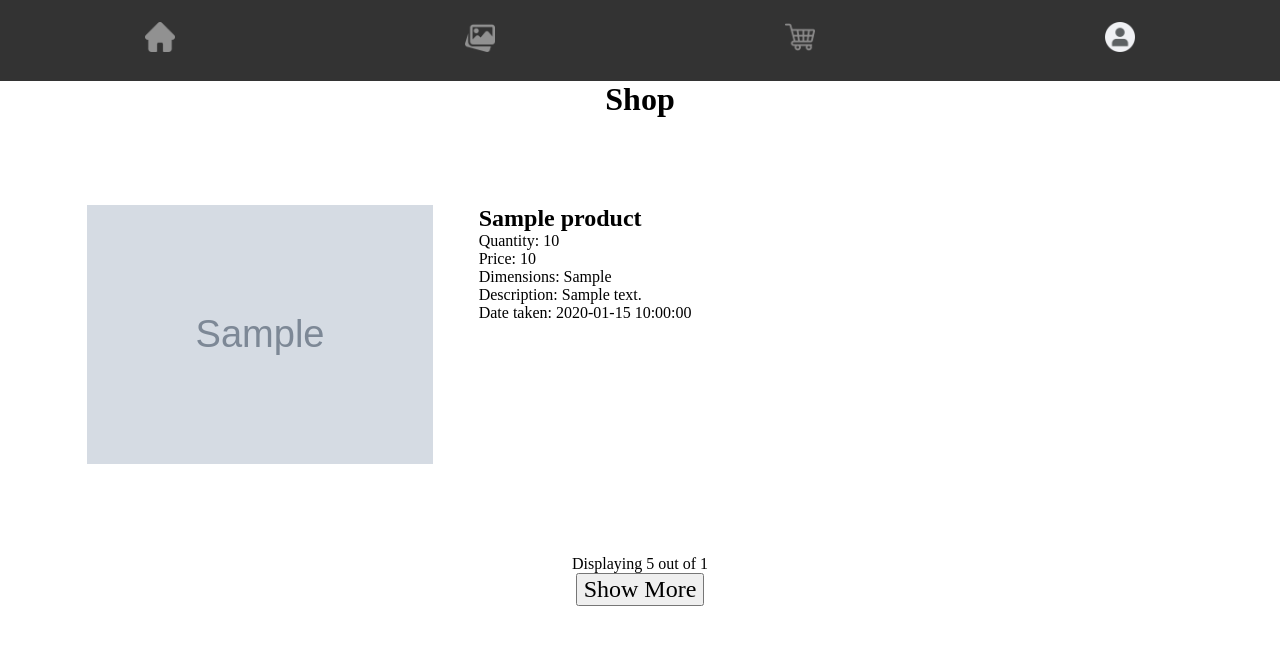
After one commit to BrianQuangNguyen/gallery-inprint-page, a PHP site: page /store.php in a window 1280 px wide. The commit adds this page. Shown: the top 645 px of the page. Run offline with PHP 8.4, Linux system fonts and the light colour scheme; tables that the repository leaves empty or names only in its code hold one stand-in row (values such as "Sample post"); grey boxes marked "Sample" are stand-in pictures.

Commit message:
uploaded my part (store page)

```diff
--- a/account.html
+++ b/account.html
@@ -16,7 +16,7 @@ Account Login Page
         <div id="nav">
             <ul>
                 <li><a href="index.html"><img src="images/home.png" title="Home" alt="Home"></a></li>
-                <li><a href="store.html"><img src="images/shop.png" title="Shop" alt="Shop"></a></li>
+                <li><a href="store.php"><img src="images/shop.png" title="Shop" alt="Shop"></a></li>
                 <li><a href="cart.html"><img src="images/shopping-cart.png" title="Shopping Cart" alt="Shopping Cart"></a></li>
                 <li><a href="account.html"><img src="images/profile-picture.png" title="Account" alt="Account"></a></li>
             </ul>
--- a/cart.html
+++ b/cart.html
@@ -16,7 +16,7 @@ Shopping Cart
         <div id="nav">
             <ul>
                 <li><a href="index.html"><img src="images/home.png" title="Home" alt="Home"></a></li>
-                <li><a href="store.html"><img src="images/shop.png" title="Shop" alt="Shop"></a></li>
+                <li><a href="store.php"><img src="images/shop.png" title="Shop" alt="Shop"></a></li>
                 <li><a href="cart.html"><img src="images/shopping-cart.png" title="Shopping Cart" alt="Shopping Cart"></a></li>
                 <li><a href="account.html"><img src="images/profile-picture.png" title="Account" alt="Account"></a></li>
             </ul>
--- a/css/style.css
+++ b/css/style.css
@@ -51,25 +51,35 @@
     margin: auto;
 }
 
+/* Store page */
+
 .product {
     display: flex;
-    align-items: flex-start;
-
+    margin: 5%;
 }
 
 .pic {
-    width: 20%;
-    flex: 1;
+    width: 100%;
 }
 
-.productText {
-    flex: 3;
+.leftTile {
+    width: 30%;
+    margin: 2%;
 }
 
-.productText * {
+.rightTile {
+    margin: 2%;
+}
+
+input[type="submit"]{
+    font-size: 24px;
+}
+
+.rightTile * {
     text-align: left;
-    align-items: flex-start;
 }
+
+/* Home Page */
 
 .header-img{
     width: 100%;
--- a/index.html
+++ b/index.html
@@ -17,7 +17,7 @@ Home/Gallery Page
         <div id="nav">
             <ul>
                 <li><a href="index.html"><img src="images/home.png" title="Home" alt="Home"></a></li>
-                <li><a href="store.html"><img src="images/shop.png" title="Shop" alt="Shop"></a></li>
+                <li><a href="store.php"><img src="images/shop.png" title="Shop" alt="Shop"></a></li>
                 <li><a href="cart.html"><img src="images/shopping-cart.png" title="Shopping Cart" alt="Shopping Cart"></a></li>
                 <li><a href="account.html"><img src="images/profile-picture.png" title="Account" alt="Account"></a></li>
             </ul>
--- /dev/null
+++ b/js/storescript.js
@@ -0,0 +1,72 @@
+/*
+Gallery Inprint Store Page
+
+Team: Brick Plug
+Members: Aleina Elizabeth Biju, Abigail	Fong, Logan Lau-McLennan, Brian Nguyen
+
+Author: Abigail Fong (400567541)
+Created: 31/03/2025
+
+- The store page for the website
+- Contains the relevant HTML elements needed for the page
+- Includes a PHP script to get the info for the first 5 items to be displayed on page load
+*/
+
+window.addEventListener("load", function (event) {
+
+    let form = document.getElementById("form");
+    let products = document.getElementById("products");
+    let numDisplayed = document.getElementById("numDisplayed");
+    let productCount = document.getElementById("productCount");
+
+    /**
+     * success function called by the fetch function when the button is pressed
+     * @param {Array} list - the associative array returned by the PHP response
+     */
+    function success(list) {
+        let newProducts = "";
+        let count = 0;
+
+        // create the necessary HTML elements to display each product
+        for (let row of list) {
+            count++;
+            newProducts += `<div class=\"product\">
+                                <div class=\"leftTile\">
+                                    <img class=\"pic\" src=\"images/${row["fileName"]}\">
+                                </div>
+
+                                <div class=\"rightTile\">
+                                    <h2>${row["name"]}</h2>
+                                    <p>Quantity: ${row["quantity"]}</p>
+                                    <p>Price: ${row["price"]}</p>
+                                    <p>Dimensions: ${row["dimensions"]}</p>
+                                    <p>Description: ${row["description"]}</p>
+                                    <p>Date taken: ${row["date"]}</p>
+                                </div>
+                            </div>`;
+        }
+        // add the string of new products to the existing products
+        products.innerHTML += newProducts;
+
+        // update the screen to reflect how many products are now visible
+        numDisplayed.innerHTML = parseInt(numDisplayed.innerHTML) + count;
+
+        // if all the products in the database are visible, hide the button since there's no more to request
+        if (numDisplayed.innerHTML == productCount.innerHTML) {
+            form.style.display = "none";
+        }
+    }
+
+    // send the HTTP request when the button is pressed
+    form.addEventListener("submit", function (event) {
+        event.preventDefault();
+
+        // send the number of products currently being displayed
+        // so that the SQL command can use it to determine which items aren't displayed yet
+        let url = `storeprocessing.php?numDisplayed=${numDisplayed.innerHTML}`;
+
+        fetch(url)
+            .then(response => response.json())
+            .then(success)
+    })
+})
--- /dev/null
+++ b/store.php
@@ -0,0 +1,88 @@
+<?php
+/*
+Gallery Inprint Store Page
+
+Team: Brick Plug
+Members: Aleina Elizabeth Biju, Abigail	Fong, Logan Lau-McLennan, Brian Nguyen
+
+Author: Abigail Fong (400567541)
+Created: 31/03/2025
+
+- The store page for the website
+- Contains the relevant HTML elements needed for the page
+- Includes a PHP script to get the info for the first 5 items to be displayed on page load
+*/
+
+include "connect.php";
+
+// get the first 5 products from the database
+$command = "SELECT `name`,`fileName`,`quantity`,`price`,`dimensions`,`description`,`date` FROM `products` ORDER BY `productID` LIMIT 5";
+$stmt = $dbh->prepare($command);
+$success = $stmt->execute();
+
+// create a string holding all the html elements to display the products
+$products = "";
+while ($row = $stmt->fetch()) {
+    $products .= "<div class=\"product\">
+                    <div class=\"leftTile\">
+                        <img class=\"pic\" src=\"images/{$row["fileName"]}\">
+                    </div>
+
+                    <div class=\"rightTile\">
+                        <h2>{$row["name"]}</h2>
+                        <p>Quantity: {$row["quantity"]}</p>
+                        <p>Price: {$row["price"]}</p>
+                        <p>Dimensions: {$row["dimensions"]}</p>
+                        <p>Description: {$row["description"]}</p>
+                        <p>Date taken: {$row["date"]}</p>
+                    </div>
+                </div>";
+}
+
+// productIDs are incremental so the last/highest value is the number of products there are
+$command = "SELECT `productID` FROM `products` ORDER BY `productID` DESC LIMIT 1";
+$stmt = $dbh->prepare($command);
+$success = $stmt->execute();
+
+// store this value to be displayed on screen
+$productCount = $stmt->fetch()["productID"];
+?>
+
+<!DOCTYPE html>
+
+<html>
+
+
+<head>
+    <meta charset="utf-8">
+    <meta name="viewport" content="width=device-width">
+    <title>Store</title>
+    <link rel="stylesheet" href="css/style.css">
+    <script src="js/storescript.js"></script>
+</head>
+
+<body>
+    <div id="container">
+        <div id="nav">
+            <ul>
+                <li><a href="index.html"><img src="images/home.png" title="Home" alt="Home"></a></li>
+                <li><a href="store.php"><img src="images/shop.png" title="Shop" alt="Shop"></a></li>
+                <li><a href="cart.html"><img src="images/shopping-cart.png" title="Shopping Cart" alt="Shopping Cart"></a></li>
+                <li><a href="account.html"><img src="images/profile-picture.png" title="Account" alt="Account"></a></li>
+            </ul>
+        </div>
+        <h1>Shop</h1>
+        <?= $products ?>
+        <p id="products"></p>
+        <div>
+            <p>Displaying <span id="numDisplayed">5</span> out of <span id="productCount"><?= $productCount ?></span></p>
+        </div>
+        <form id="form">
+            <input id="button" type="submit" value="Show More">
+        </form>
+    </div>
+
+
+</body>
+
+</html>
```
Also changed, not shown: store.html (deleted, +0 -39 lines), storeprocessing.php (added, +32 -0 lines).
